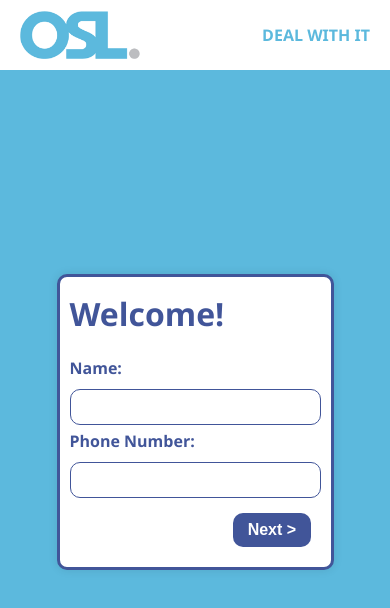
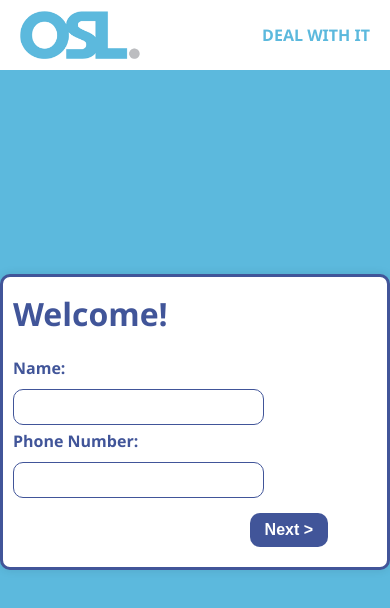
Before and after one commit to dhingraketan/Deal-With-It, an Angular app in the folder dealWithIt/: page /cust-info in a window 390 px wide. Shown: the top 608 px of the page. Built offline with nearby package versions, Linux system fonts and the light colour scheme; what @syncfusion/ej2-angular-barcode-generator would draw is missing.

Commit message:
form container omitted, everything added to main app component page

```diff
--- a/dealWithIt/src/app/app.component.css
+++ b/dealWithIt/src/app/app.component.css
@@ -19,3 +19,29 @@
     justify-content: center;
     align-items: center;
   }
+
+  .form-container {
+    background-color: white;
+    border: #415599;
+    border-style: solid;
+    border-width: 3px;
+    border-radius: 10px;
+    box-shadow: 0px 0px 10px rgba(0, 0, 0, 0.1);
+    padding: 20px;
+    width: fit-content; /* Adjust as needed */
+    max-width: 600px;
+    margin: 0 auto;
+    box-sizing: border-box;
+    font-weight: bolder;
+    font-family: 'Segoe UI', Tahoma, Geneva, Verdana, sans-serif;
+    color: #415599;
+
+  }
+
+  /* Media query for responsiveness */
+  @media screen and (max-width: 768px) {
+    .form-container {
+      width: 100%;
+      padding: 10px;
+    }
+  }
--- a/dealWithIt/src/app/app.component.html
+++ b/dealWithIt/src/app/app.component.html
@@ -1,12 +1,11 @@
 <!-- app.component.html -->
 
 <div class="page">
-  <app-navbar class="navbar"></app-navbar> <!-- Your navbar component -->
+  <app-navbar class="navbar"></app-navbar>
 
   <div class="content">
-    <app-form-container>
-      <!-- Insert your multi-step form components here -->
-      <!-- For example: <app-step1></app-step1>, <app-step2></app-step2> -->
-    </app-form-container>
+    <div class="form-container">
+      <router-outlet></router-outlet>
+    </div>
   </div>
 </div>
--- a/dealWithIt/src/app/app.component.ts
+++ b/dealWithIt/src/app/app.component.ts
@@ -1,10 +1,18 @@
-import { Component } from '@angular/core';
+import { Component, OnInit } from '@angular/core';
+import { FormService } from './form.service';
 
 @Component({
   selector: 'app-root',
   templateUrl: './app.component.html',
   styleUrls: ['./app.component.css']
 })
-export class AppComponent {
+export class AppComponent implements  OnInit {
   title = 'dealWithIt';
+
+  constructor(private formService: FormService) {
+    this.formService.setCurrentStep(0);
+  }
+  ngOnInit(): void {
+    this.formService.setCurrentStep(0);
+  }
 }
--- a/dealWithIt/src/app/app.module.ts
+++ b/dealWithIt/src/app/app.module.ts
@@ -7,7 +7,6 @@
 import { AppRoutingModule } from './app-routing.module';
 import { AppComponent } from './app.component';
 import { NavbarComponent } from './navbar/navbar.component';
-import { FormContainerComponent } from './form-container/form-container.component';
 import { CustInfoComponent } from './cust-info/cust-info.component';
 import { ProviderInfoComponent } from './provider-info/provider-info.component';
 import { NewLinesQtyComponent } from './new-lines-qty/new-lines-qty.component';
@@ -23,7 +22,6 @@
   declarations: [
     AppComponent,
     NavbarComponent,
-    FormContainerComponent,
     CustInfoComponent,
     ProviderInfoComponent,
     NewLinesQtyComponent,
--- a/dealWithIt/src/app/form-container/form-container.component.css
+++ /dev/null
@@ -1,25 +0,0 @@
-.form-container {
-  background-color: white;
-  border: #415599;
-  border-style: solid;
-  border-width: 3px;
-  border-radius: 10px;
-  box-shadow: 0px 0px 10px rgba(0, 0, 0, 0.1);
-  padding: 20px;
-  width: fit-content; /* Adjust as needed */
-  max-width: 600px;
-  margin: 0 auto;
-  box-sizing: border-box;
-  font-weight: bolder;
-  font-family: 'Segoe UI', Tahoma, Geneva, Verdana, sans-serif;
-  color: #415599;
-
-}
-
-/* Media query for responsiveness */
-@media screen and (max-width: 768px) {
-  .form-container {
-    width: 100%;
-    padding: 10px;
-  }
-}
--- a/dealWithIt/src/app/form-container/form-container.component.html
+++ /dev/null
@@ -1,3 +0,0 @@
-<div class="form-container">
-  <router-outlet></router-outlet>
-</div>
--- a/dealWithIt/src/app/form-container/form-container.component.ts
+++ /dev/null
@@ -1,18 +0,0 @@
-import { Component, OnInit } from '@angular/core';
-import { FormService } from '../form.service';
-
-@Component({
-  selector: 'app-form-container',
-  templateUrl: './form-container.component.html',
-  styleUrls: ['./form-container.component.css']
-})
-export class FormContainerComponent implements OnInit{
-
-  constructor(private formService: FormService) {
-    this.formService.setCurrentStep(0);
-  }
-  ngOnInit(): void {
-    this.formService.setCurrentStep(0);
-  }
-
-}
```
Also changed, not shown: 1 other file (tests, documents, lock files or other folders).
